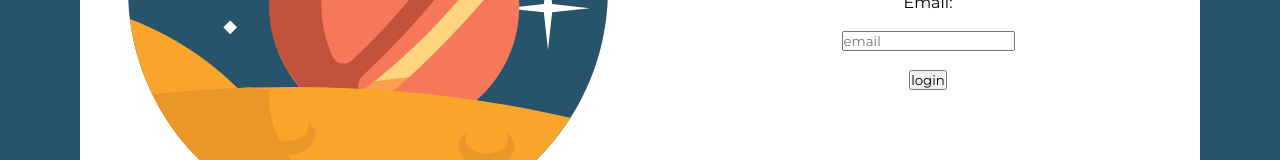
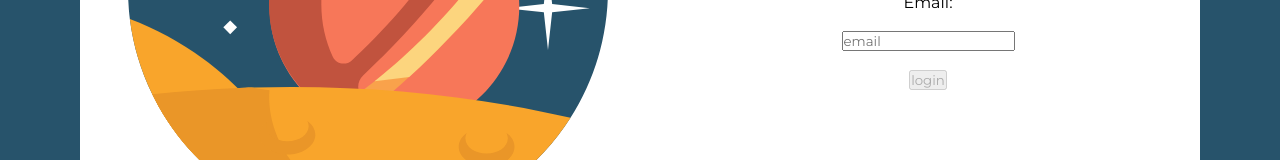
Before and after one commit to lmanriq/astronomy-now, a React (Create React App) app: page /astronomy-now/login in a window 1280 px wide. Shown: the part 451-611 px from the top of the page. Built offline with nearby package versions, Linux system fonts and the light colour scheme.

Commit message:
Fix path on logoout button

```diff
--- a/src/components/LoginForm/LoginForm.js
+++ b/src/components/LoginForm/LoginForm.js
@@ -22,14 +22,15 @@ class LoginForm extends Component {
   }
 
   render() {
+    const disabled = !this.state.name || !this.state.email;
     return(
       <form className="flex-container">
         <label>First Name:</label>
         <input name="name" type="text" placeholder="your name" value={this.state.name} onChange={(e) => this.handleChange(e)} />
         <label>Email:</label>
         <input name="email" type="email" placeholder="email" value={this.state.email} onChange={(e) => this.handleChange(e)} />
-        <NavLink to="/">
-          <button type="button" onClick={this.submitLogin()}>login</button>
+        <NavLink exact to="/">
+          <button type="button" onClick={this.submitLogin()} disabled={disabled}>login</button>
         </NavLink>
       </form>
     )
```
